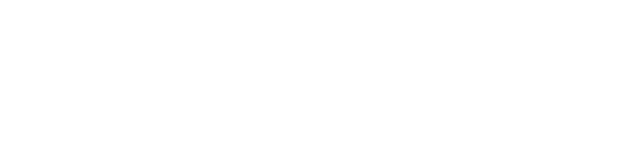
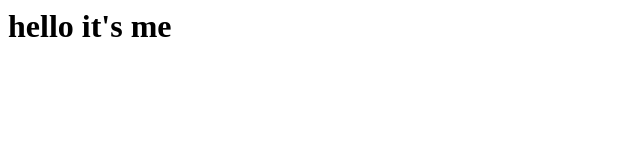
Before and after one commit to AnnyeongHae/third-repo, a plain HTML site: page index.html in a window 1280 px wide. Shown: the whole page, without its empty margins (0-640 px from the left). Drawn offline with Linux system fonts and the light colour scheme.

Commit message:
no message

```diff
--- a/index.html
+++ b/index.html
@@ -1,3 +1,8 @@
 <html>
+<head>
+</head>
 
+<body>
+<h1> hello it's me </h1>
+</body>
 </html>
```
